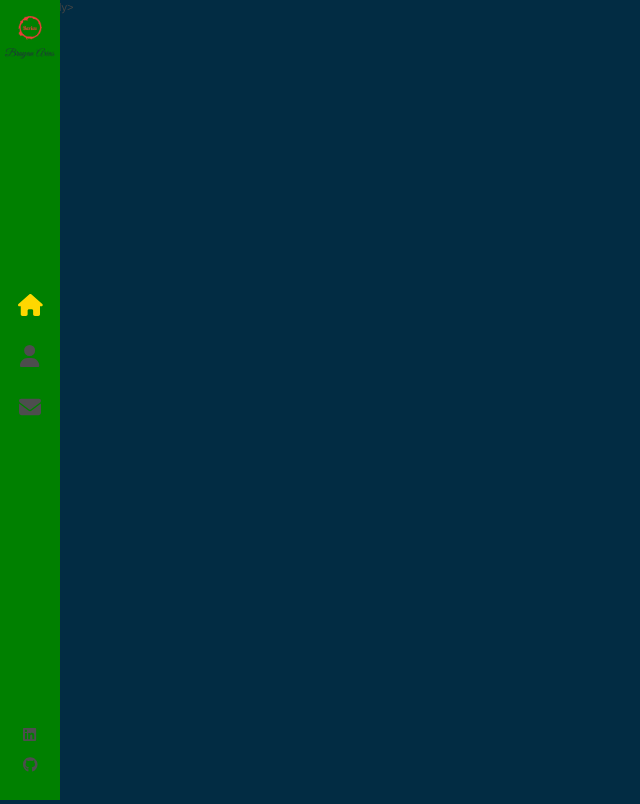
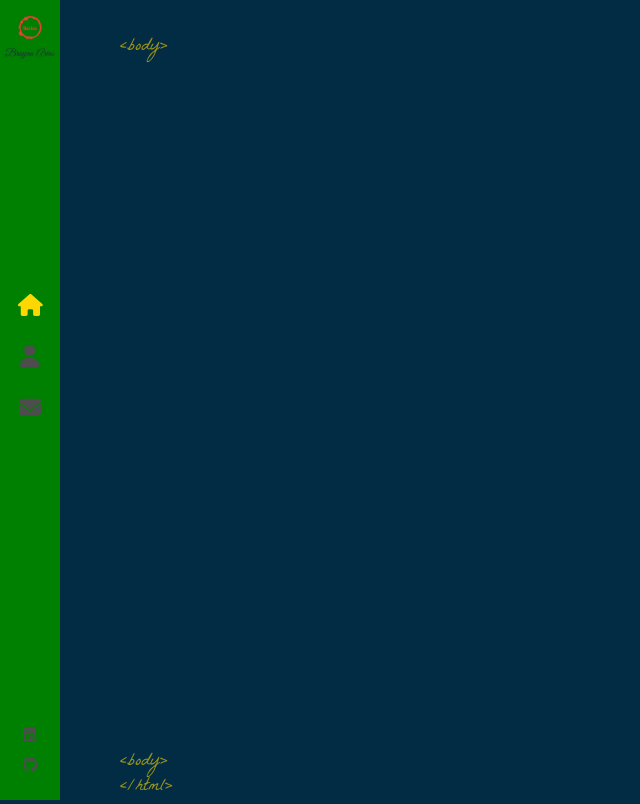
Before and after one commit to belcross17/Barias-react-portfolio, a React (Create React App) app: page / in a window 1280 px wide. Shown: the whole page, without its empty margins (0-640 px from the left). Built offline with nearby package versions, Linux system fonts and the light colour scheme.

Commit message:
finished layout

```diff
--- a/src/components/Layout/index.scss
+++ b/src/components/Layout/index.scss
@@ -1,3 +1,24 @@
 .page {
-    width: 100
+    width: 100%;
+    height: 100%;
+    position: absolute
 }
+
+.top-tags {
+    bottom: auto;
+    top:35px;
+}
+
+.tags {
+    color: #ffd700;
+    opacity: 0.6;
+    position: absolute;
+    bottom: 0;
+    left: 120px;
+    font-size: 18px;
+    font-family: 'La Belle Aurore';
+}
+
+.bottm-tag-html {
+    margin-left: -20px;
+}
```
